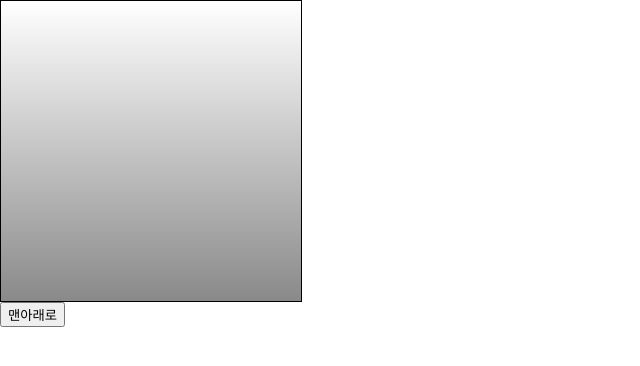
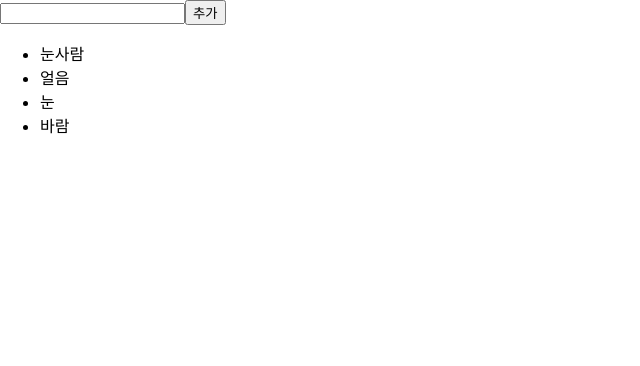
Before and after one commit to Linternas/react-study, a React (Create React App) app in the folder hello-react/: page / in a window 1280 px wide. Shown: the top 366 px of the page, without its empty margins (0-640 px from the left). Built offline with nearby package versions, Linux system fonts and the light colour scheme.

Commit message:
6장 배열

```diff
--- a/hello-react/src/App.js
+++ b/hello-react/src/App.js
@@ -2,7 +2,8 @@ import React, { Component } from 'react';
 // import MyComponent from './MyComponent'
 // import EventPractice from './EventPractice'
 // import ValidationSample from './ValidationSample'
-import ScrollBox from './ScrollBox';
+// import ScrollBox from './ScrollBox';
+import IterationSample from './IterationSample'
 // import './App.css'
 
 class App extends Component {
@@ -11,12 +12,14 @@ class App extends Component {
       // <MyComponent name="React" age={4} />
       // <EventPractice />
       // <ValidationSample />
-      <div>
-        <ScrollBox ref={(ref) => this.scrollBox = ref}/>
-        <button onClick={() => this.scrollBox.scrollToBottom()}>
-          맨아래로
-        </button>
-      </div>
+      // <div>
+      //   <ScrollBox ref={(ref) => this.scrollBox = ref}/>
+      //   <button onClick={() => this.scrollBox.scrollToBottom()}>
+      //     맨아래로
+      //   </button>
+      // </div>
+
+      <IterationSample />
     );
   }
 }
--- /dev/null
+++ b/hello-react/src/IterationSample.js
@@ -0,0 +1,61 @@
+import React, { Component } from 'react'
+
+class IterationSample extends Component {
+  state = {
+    names: ['눈사람', '얼음', '눈', '바람'],
+    name: ''
+  }
+
+  handleChange = (e) => {
+    this.setState({
+      name: e.target.value
+    })
+  }
+
+  handleInsert = () => {
+    this.setState({
+      names: this.state.names.concat(this.state.name),
+      name: ''
+    })
+  }
+
+  handleRemove = (index) => {
+    const { names } = this.state
+
+    this.setState({
+      names: [
+        ...names.slice(0, index),
+        ...names.slice(index + 1, names.length)
+      ]
+    })
+  }
+
+  render() {
+    const nameList = this.state.names.map(
+      (name, index) => (
+        <li
+          onDoubleClick={() => this.handleRemove(index)}
+          key={index}>
+          {name}
+        </li>
+      )
+    )
+
+    return (
+      <div>
+        <input
+          onChange={this.handleChange}
+          value={this.state.name}
+        />
+
+        <button onClick={this.handleInsert}>추가</button>
+
+        <ul>
+          {nameList}
+        </ul>
+      </div>
+    )
+  }
+}
+
+export default IterationSample
```
